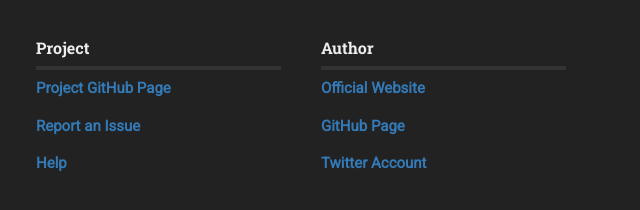
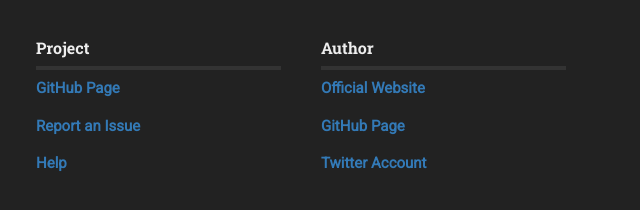
Before and after one commit to davidjpfeiffer/gh-pages-template, a website: page src/index.html in a window 1280 px wide. Shown: the part 1205-1415 px from the top of the page, 624-1264 px from the left. Drawn offline with nearby package versions, Linux system fonts and the light colour scheme; files that its build step writes are made by us from their sources.

Commit message:
Update index.html

```diff
--- a/src/index.html
+++ b/src/index.html
@@ -79,7 +79,7 @@
       </div>
       <div class="col-sm-6 col-md-3">
         <h6>Project</h6>
-        <p><a href="https://github.com/davidjpfeiffer/gh-pages-template">Project GitHub Page</a></p>
+        <p><a href="https://github.com/davidjpfeiffer/gh-pages-template">GitHub Page</a></p>
         <p><a href="https://github.com/davidjpfeiffer/gh-pages-template/issues">Report an Issue</a></p>
         <p><a href="https://github.com/davidjpfeiffer/gh-pages-template#github-pages-template">Help</a></p>
       </div>
```
